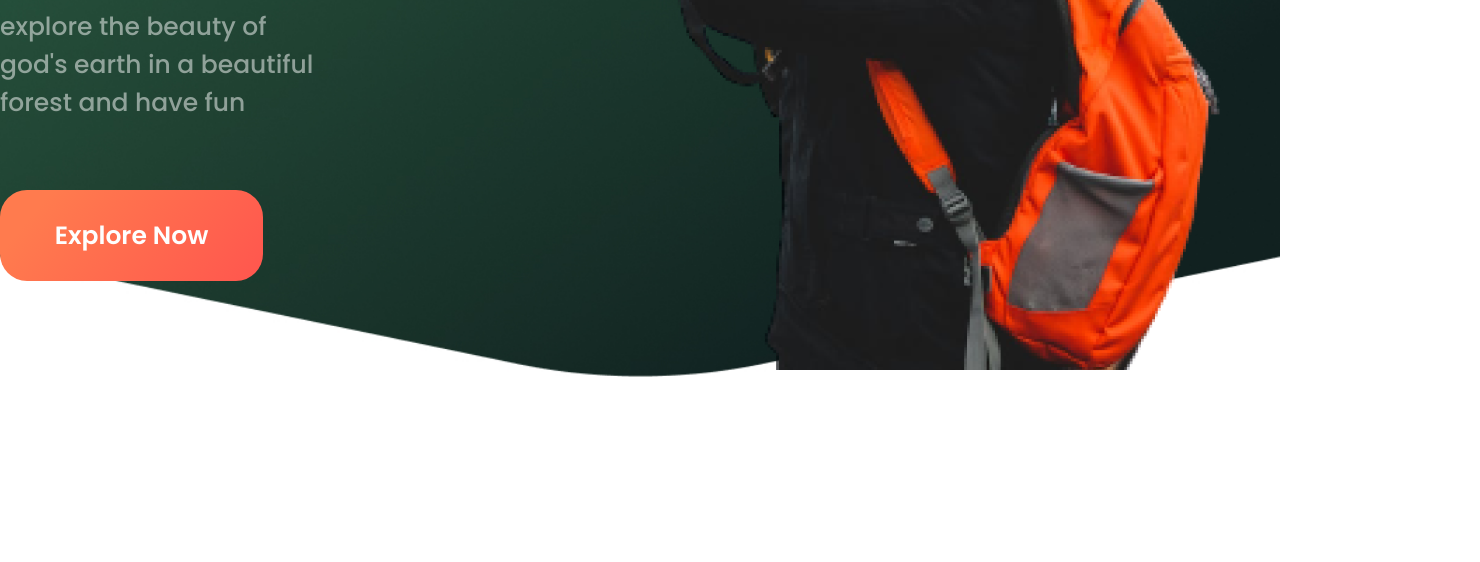
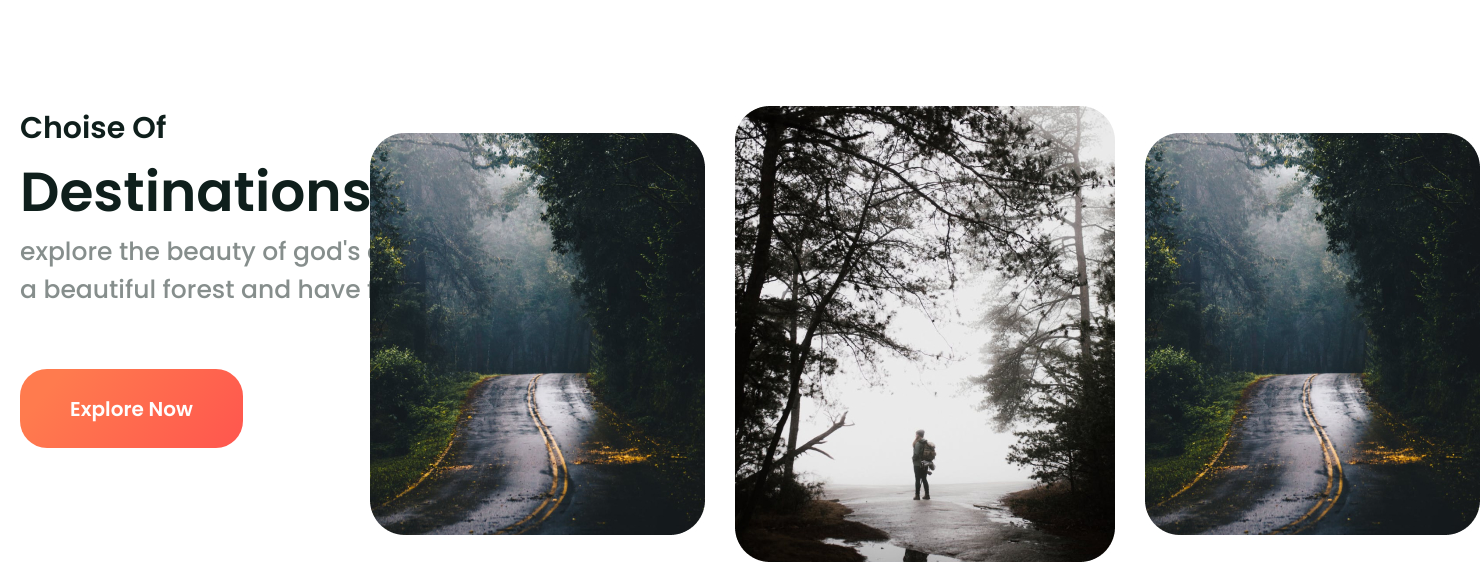
Before and after one commit to julias42/landing, a plain HTML site: page index.html in a window 1280 px wide. Shown: the part 770-1332 px from the top of the page, 1480 px wide, since content can reach past the window. Before the commit the page ends 1147 px from the top, so only its background shows below. Drawn offline with Linux system fonts and the light colour scheme.

Commit message:
landing 1.3

```diff
--- a/index.html
+++ b/index.html
@@ -15,7 +15,7 @@
 <body>
   <header class="header center">
     <div class="header__top center">
-      <h3 class="header__zag">GoTrieop</h3>
+      <a class="header__zag" href="#">GoTrieop</a>
       <nav class="header__nav">
         <a class="header__link" href="#">Home</a>
         <a class="header__link" href="#">Services</a>
@@ -45,9 +45,20 @@
       </div>
     </div>
   </header>
+  <div class="triangle"></div>
   <main class="main center">
     <div class="main__choise">
-
+      <h3 class="main__choise_heading">Choise Of</h3>
+      <h1 class="main__choise_center">Destinations</h1>
+      <p class="main__choise_text">explore the beauty of god's earth in a beautiful forest and have fun</p>
+      <a class="main__choise_but" href="#">Explore Now</a>
+    </div>
+    <div class="main__image">
+      <img src="img/main_choise1.jpg" alt="photo">
+      <img src="img/main_choise2.jpg" alt="photo">
+      <img src="img/main_choise3.jpg" alt="photo">
+    </div>
+    <div class="main__customers">
     </div>
   </main>
 
--- a/style.scss
+++ b/style.scss
@@ -6,18 +6,19 @@
 body {
   font-family: "Poppins";
 }
+img {
+  max-width: 100%;
+}
+
 .center {
-  padding-left: calc(50% - 720px);
-  padding-right: calc(50% - 720px);
+  padding-left: calc(50% - 620px);
+  padding-right: calc(50% - 620px);
 }
 
 .header {
   display: flex;
   flex-wrap: wrap;
-  background-image: url(img/background_header.jpg);
-  background-repeat: no-repeat;
-  background-size: cover;
-  background-position: center;
+  background: linear-gradient(132.05deg, #428e5f -17.38%, #112120 78.4%);
   border-top-left-radius: 80px;
   border-top-right-radius: 80px;
 
@@ -36,6 +37,7 @@ body {
     color: #ffffff;
     margin-top: 54px;
     max-height: 50px;
+    text-decoration: none;
   }
 
   &__nav {
@@ -103,13 +105,6 @@ body {
   &__content {
     display: flex;
     width: 100%;
-    margin-top: 106px;
-
-    &__content-left {
-      display: flex;
-      flex-wrap: wrap;
-      flex-direction: column;
-    }
 
     &_link {
       display: flex;
@@ -161,8 +156,75 @@ body {
       text-decoration: none;
       margin-top: 68px;
     }
-    &__content-right {
-      display: flex;
+  }
+  &__content-left {
+    display: flex;
+    flex-wrap: wrap;
+    flex-direction: column;
+    margin-top: 106px;
+  }
+  &__content-right {
+    display: flex;
+    max-width: 659px;
+
+    &_img {
+      max-width: 100%;
+      object-fit: cover;
     }
   }
 }
+.main {
+  display: flex;
+  margin-top: 109px;
+
+  &__choise {
+    display: flex;
+    flex-direction: column;
+
+    &_heading {
+      font-weight: 600;
+      font-size: 30px;
+      line-height: 45px;
+      color: #0f1f1c;
+    }
+
+    &_center {
+      font-weight: 600;
+      font-size: 55px;
+      line-height: 82px;
+      color: #0f1f1c;
+    }
+
+    &_text {
+      font-weight: 500;
+      font-size: 25px;
+      line-height: 38px;
+      color: #0f1f1c;
+      opacity: 0.5;
+      max-width: 456px;
+    }
+
+    &_but {
+      display: flex;
+      align-items: center;
+      justify-content: center;
+      width: 223px;
+      height: 79px;
+      background: linear-gradient(129.54deg, #ff7b4e 15.57%, #ff584e 95.03%);
+      border-radius: 27px;
+      margin-top: 60px;
+      font-weight: 600;
+      font-size: 20px;
+      line-height: 30px;
+      color: #fefefe;
+      text-decoration: none;
+    }
+  }
+  &__image {
+    display: flex;
+    align-items: center;
+    gap: 30px;
+    position: absolute;
+    right: -200px;
+  }
+}
```
Also changed, not shown: img/main_choise1.jpg (added), img/main_choise2.jpg (added), img/main_choise3.jpg (added), style.css, 1 other file.
